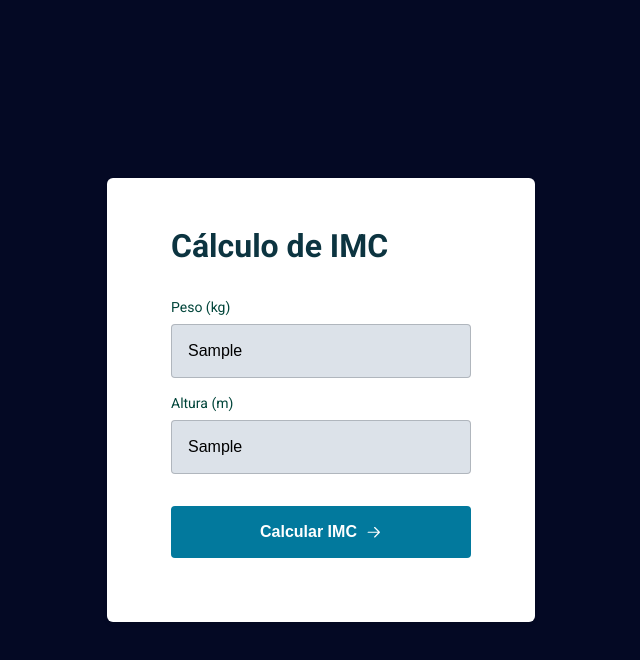
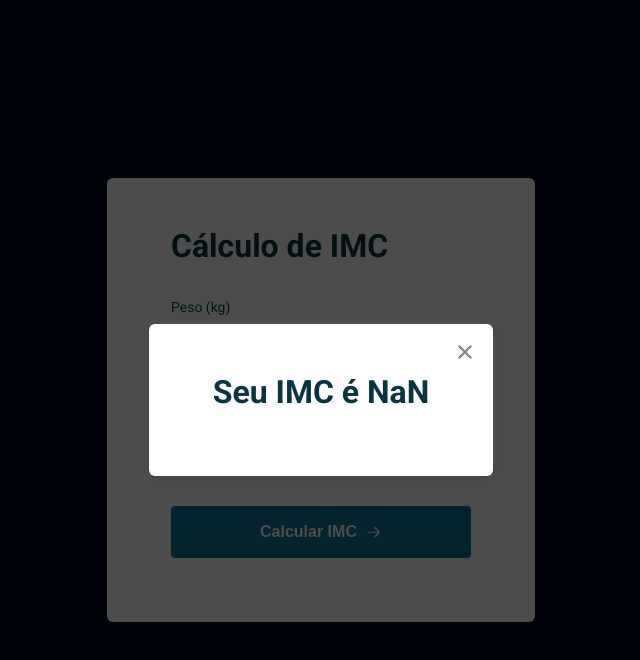
Before and after one commit to crisfeitosa/imc, a plain HTML site: page index.html in a window 1280 px wide. Both pictures are taken after typing "Sample", "Sample" into the empty fields and a click on the button "Calcular IMC". Shown: the whole page, without its empty margins (319-959 px from the left). Drawn offline with Linux system fonts and the light colour scheme.

Commit message:
Apresentando o resultado do IMC no popup

```diff
--- a/index.html
+++ b/index.html
@@ -34,7 +34,7 @@
                 </div>
 
                 <div class="input-wrapper">
-                    <label for="height">Altura (m)</label>
+                    <label for="height">Altura (cm)</label>
                     <input id="height" type="text" placeholder="165" />
                 </div>
 
@@ -48,11 +48,13 @@
 
     <div class="modal-wrapper">
         <div class="modal card">
-            <button class="close">
-                <img src="./assets/close.svg" alt="Fechar modal">
-            </button>
+            <h2 class="title">
+                <button class="close">
+                    <img src="./assets/close.svg" alt="Fechar modal">
+                </button>
 
-            <h2 class="title">Seu IMC é de 28</h2>
+                <span>Seu IMC é de 28</span>
+            </h2>
         </div>
     </div>
 </body>
--- a/script.js
+++ b/script.js
@@ -3,11 +3,27 @@ const form = document.querySelector('form');
 const inputWeight = document.querySelector('#weight');
 const inputHeight = document.querySelector('#height');
 
-form.onsubmit = function(event) {
+const modalWrapper = document.querySelector('.modal-wrapper');
+const modalMessage = document.querySelector('.modal .title span');
+const modalBtnClose = document.querySelector('.modal button.close');
+
+form.onsubmit = event => {
   event.preventDefault();
 
   const weight = inputWeight.value;
   const height = inputHeight.value;
 
-  console.log(weight, height);
+  const result = IMC(weight, height);
+  const message = `Seu IMC é ${result}`;
+
+  modalMessage.innerHTML = message;
+  modalWrapper.classList.add('open');
 }
+
+modalBtnClose.onclick = () => {
+  modalWrapper.classList.remove('open');
+}
+
+function IMC(weight, height) {
+  return (weight / ((height / 100) ** 2)).toFixed(2);
+}
--- a/style.css
+++ b/style.css
@@ -132,6 +132,11 @@ form button:hover {
     visibility: hidden;
 }
 
+.modal-wrapper.open {
+    opacity: 1;
+    visibility: visible;
+}
+
 .modal {
     position: relative;
 }
```
